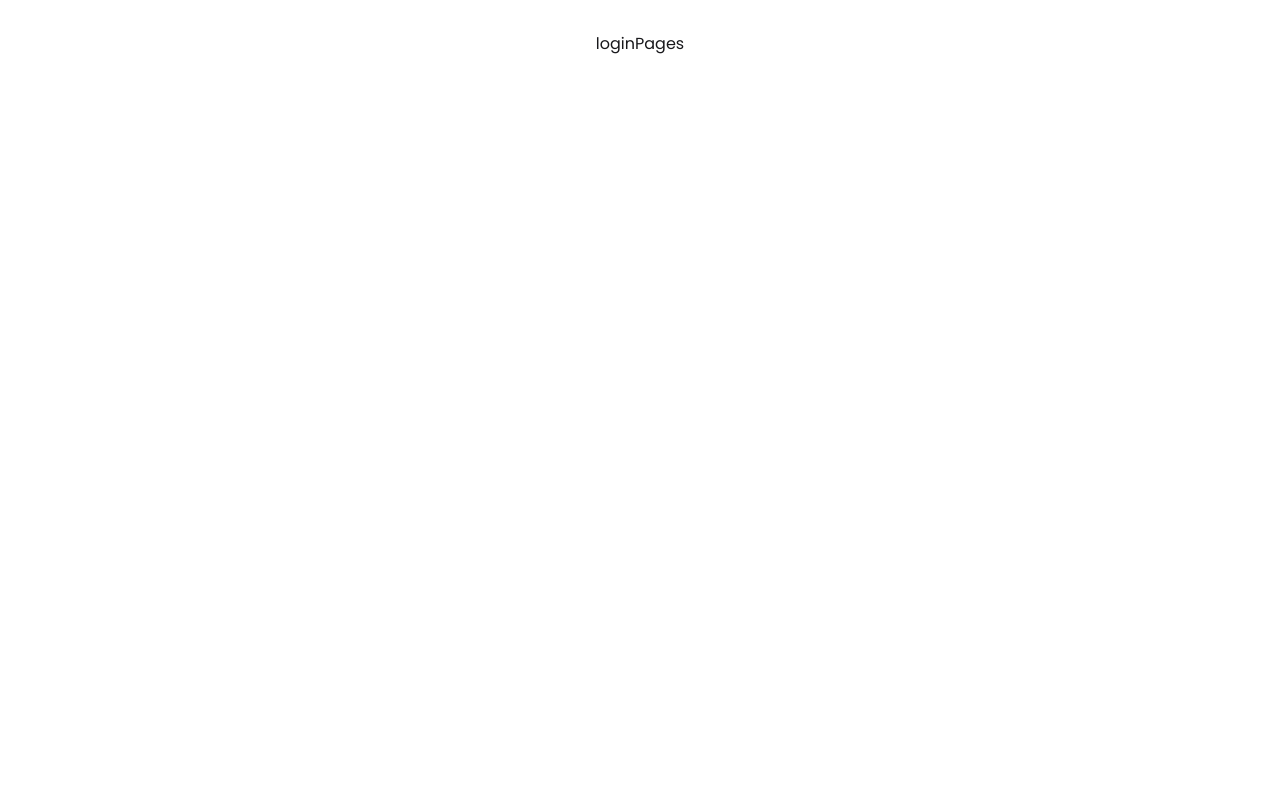
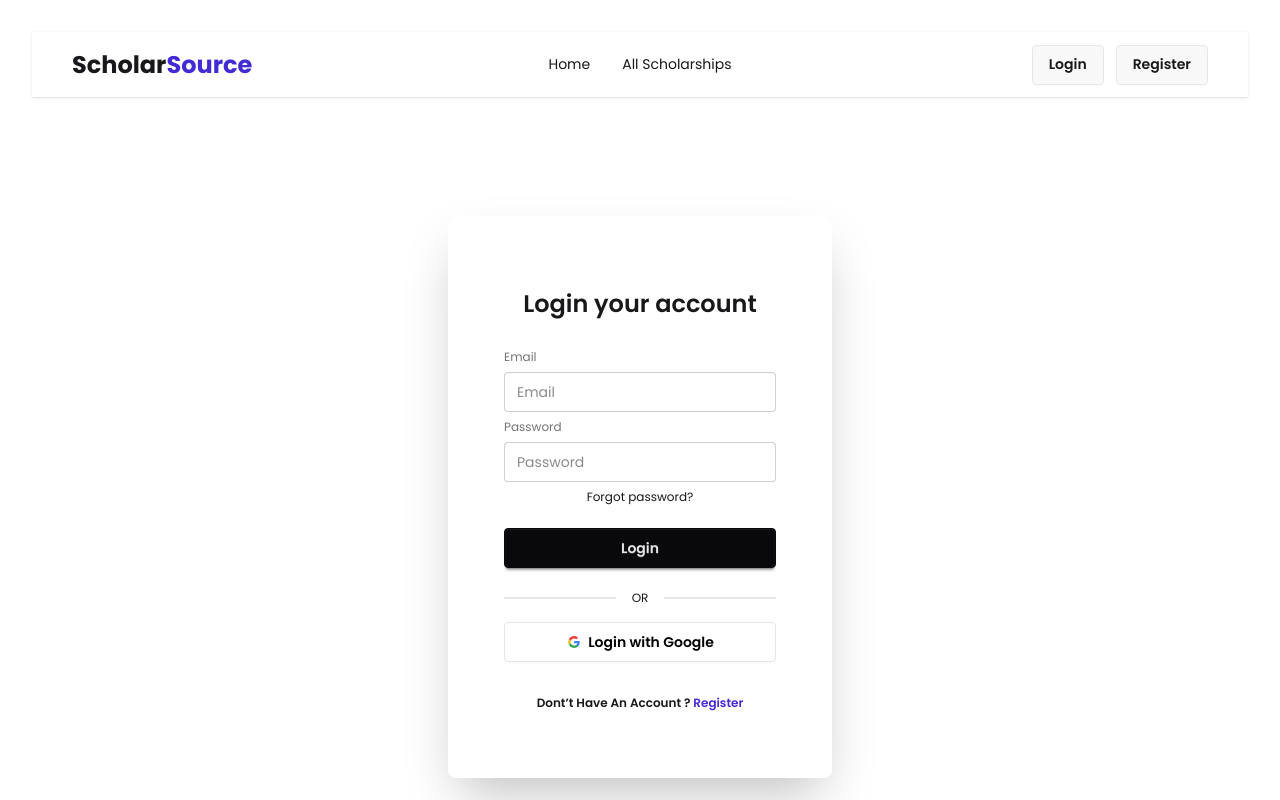
Before and after one commit to FokhrulSabel/scholar-source-client, a React (Vite) app: page /login in a window 1280 px wide. Shown: the top 800 px of the page. Built offline with nearby package versions, Linux system fonts and the light colour scheme; no server answers.

Commit message:
Add Login pages and AuthProvider

```diff
--- a/src/context/AuthContext.jsx
+++ b/src/context/AuthContext.jsx
@@ -0,0 +1,3 @@
+import { createContext } from "react";
+
+export const AuthContext = createContext(null);
--- a/src/context/AuthProvider.jsx
+++ b/src/context/AuthProvider.jsx
@@ -1,11 +1,71 @@
-import React from 'react';
+import React, { useEffect, useState } from "react";
+import {
+  createUserWithEmailAndPassword,
+  GoogleAuthProvider,
+  onAuthStateChanged,
+  signInWithEmailAndPassword,
+  signInWithPopup,
+  signOut,
+  updateProfile,
+} from "firebase/auth";
+import { auth } from "../firebase/firebase.init";
+import { AuthContext } from "./AuthContext";
 
-const AuthProvider = () => {
-    return (
-        <div>
+const googleProvider = new GoogleAuthProvider();
 
-        </div>
-    );
+const AuthProvider = ({ children }) => {
+  const [user, setUser] = useState(null);
+  const [loading, setLoading] = useState(true);
+
+  //create user with email and password
+  const createUser = (email, password) => {
+    setLoading(true);
+    return createUserWithEmailAndPassword(auth, email, password);
+  };
+
+  useEffect(() => {
+    const unsubscribe = onAuthStateChanged(auth, (currentuser) => {
+      setUser(currentuser);
+      setLoading(false);
+    });
+    return () => unsubscribe();
+  }, []);
+  //update user profile
+  const updateUser = (updatedData) => {
+    return updateProfile(auth.currentUser, updatedData);
+  };
+
+  //signIn user with email and password
+  const signInUser = (email, password) => {
+    setLoading(true);
+    return signInWithEmailAndPassword(auth, email, password);
+  };
+  //signIn user with email and password
+  const googleSignIn = () => {
+    setLoading(true);
+    return signInWithPopup(auth, googleProvider);
+  };
+
+  //signOut user
+  const signOutUser = () => {
+    setLoading(true);
+    return signOut(auth);
+  };
+
+  const AuthInfo = {
+    createUser,
+    user,
+    setUser,
+    updateUser,
+    loading,
+    signInUser,
+    googleSignIn,
+    signOutUser,
+  };
+
+  return (
+    <AuthContext.Provider value={AuthInfo}>{children}</AuthContext.Provider>
+  );
 };
 
 export default AuthProvider;
--- a/src/firebase/firebase.init.js
+++ b/src/firebase/firebase.init.js
@@ -11,7 +11,7 @@ const firebaseConfig = {
   projectId: import.meta.env.VITE_FIREBASE_PROJECT_ID,
   storageBucket: import.meta.env.VITE_FIREBASE_STORAGE_BUCKET,
   messagingSenderId: import.meta.env.VITE_FIREBASE_MESSAGING_SENDER_ID,
-  appId: import.meta.env.VITE_FIREBASE_APP_ID,
+  appId: import.meta.env.VITE_FIREBASE_APP_ID
 };
 
 // Initialize Firebase
--- /dev/null
+++ b/src/hooks/useAuth.jsx
@@ -0,0 +1,9 @@
+import React, { use } from "react";
+import { AuthContext } from "../context/AuthContext";
+
+const useAuth = () => {
+  const authInfo = use(AuthContext);
+  return authInfo;
+};
+
+export default useAuth;
--- a/src/layouts/AuthLayout.jsx
+++ b/src/layouts/AuthLayout.jsx
@@ -1,10 +1,14 @@
 import React from "react";
 import { Outlet } from "react-router";
+import Navbar from "../components/Navbar/Navbar";
+import Footer from "../components/Footer/Footer";
 
 const AuthLayout = () => {
   return (
-    <div>
+    <div className="max-w-screen-2xl mx-auto items-center">
+      <Navbar></Navbar>
       <Outlet></Outlet>
+      <Footer></Footer>
     </div>
   );
 };
--- a/src/main.jsx
+++ b/src/main.jsx
@@ -4,9 +4,12 @@ import "./index.css";
 import App from "./App.jsx";
 import { RouterProvider } from "react-router/dom";
 import router from "./routes/Router.jsx";
+import AuthProvider from "./context/AuthProvider.jsx";
 
 createRoot(document.getElementById("root")).render(
   <StrictMode>
-    <RouterProvider router={router}></RouterProvider>
+    <AuthProvider>
+      <RouterProvider router={router}></RouterProvider>
+    </AuthProvider>
   </StrictMode>,
 );
--- a/src/pages/Auth/Login/Login.jsx
+++ b/src/pages/Auth/Login/Login.jsx
@@ -1,11 +1,101 @@
-import React from 'react';
+import React from "react";
+import { useForm } from "react-hook-form";
+import { Link, useLocation, useNavigate } from "react-router";
+import useAuth from "../../../hooks/useAuth";
+import SocialLogin from "../SocialLogin/SocialLogin";
 
 const Login = () => {
-    return (
-        <div>
-            <h2>loginPages</h2>
+  const location = useLocation();
+  const navigate = useNavigate();
+  const { signInUser } = useAuth();
+  const {
+    register,
+    handleSubmit,
+    formState: { errors },
+  } = useForm();
+  const handleLogIn = (data) => {
+    signInUser(data.email, data.password)
+      .then((res) => {
+        console.log(res.user);
+        navigate(location.state || "/");
+      })
+      .catch((errror) => {
+        console.log(errror);
+      });
+  };
+
+  return (
+    <div className="flex justify-center items-center min-h-screen">
+      <div className="card bg-base-100 w-full max-w-sm shrink-0 shadow-2xl">
+        <div className="card-body">
+          <h2 className="text-2xl font-semibold text-center py-4">
+            Login your account
+          </h2>
+          <form
+            onSubmit={handleSubmit(handleLogIn)}
+            className="fieldset relative"
+          >
+            {/* Email */}
+            <label className="label">Email</label>
+            <input
+              type="email"
+              {...register("email", { required: true })}
+              className="input"
+              placeholder="Email"
+            />
+            {errors.email?.type === "required" && (
+              <p className="text-red-500">The email is required</p>
+            )}
+            {/* Password */}
+            <label className="label">Password</label>
+            <input
+              type="password"
+              {...register("password", {
+                required: true,
+                minLength: 6,
+                pattern: /^(?=.*[a-z])(?=.*[A-Z])(?=.*\d).{6,}$/,
+              })}
+              className="input"
+              placeholder="Password"
+              name="password"
+            />
+            {/* Error massgae for Password */}
+            {errors.password?.type === "required" && (
+              <p className="text-red-500">Password is required</p>
+            )}
+
+            {errors.password?.type === "pattern" && (
+              <p className="text-red-500">
+                Password must contain at least one uppercase, one lowercase, one
+                number.
+              </p>
+            )}
+
+            <div>
+              <Link className="link link-hover cursor-pointer">
+                Forgot password?
+              </Link>
+            </div>
+            <button type="submit" className="btn btn-neutral mt-4 ">
+              Login
+            </button>
+            <SocialLogin></SocialLogin>
+
+            <p className="text-md font-semibold text-center my-1.5">
+              Dont’t Have An Account ?{" "}
+              <Link
+                state={location?.state}
+                className="text-primary"
+                to="/register"
+              >
+                Register
+              </Link>{" "}
+            </p>
+          </form>
         </div>
-    );
+      </div>{" "}
+    </div>
+  );
 };
 
 export default Login;
--- a/src/pages/Auth/SocialLogin/SocialLogin.jsx
+++ b/src/pages/Auth/SocialLogin/SocialLogin.jsx
@@ -1,11 +1,61 @@
-import React from 'react';
+import React from "react";
+import { useLocation, useNavigate } from "react-router";
+import useAuth from "../../../hooks/useAuth";
 
 const SocialLogin = () => {
-    return (
-        <div>
-
-        </div>
-    );
+  const { signInwithGoogle } = useAuth();
+  const loacation = useLocation();
+  const navigate = useNavigate();
+  const handleSignInWithGoogle = () => {
+    signInwithGoogle()
+      .then((res) => {
+        console.log(res.user);
+        navigate(loacation.state || "/");
+      })
+      .catch((error) => {
+        console.log(error);
+      });
+  };
+  return (
+    <div className="text-center pb-5">
+      {/* Divider */}
+      <div className="divider">OR</div>
+      {/* Google */}
+      <button
+        onClick={handleSignInWithGoogle}
+        className="btn w-full bg-white text-black border-[#e5e5e5]"
+      >
+        <svg
+          aria-label="Google logo"
+          width="16"
+          height="16"
+          xmlns="http://www.w3.org/2000/svg"
+          viewBox="0 0 512 512"
+        >
+          <g>
+            <path d="m0 0H512V512H0" fill="#fff"></path>
+            <path
+              fill="#34a853"
+              d="M153 292c30 82 118 95 171 60h62v48A192 192 0 0190 341"
+            ></path>
+            <path
+              fill="#4285f4"
+              d="m386 400a140 175 0 0053-179H260v74h102q-7 37-38 57"
+            ></path>
+            <path
+              fill="#fbbc02"
+              d="m90 341a208 200 0 010-171l63 49q-12 37 0 73"
+            ></path>
+            <path
+              fill="#ea4335"
+              d="m153 219c22-69 116-109 179-50l55-54c-78-75-230-72-297 55"
+            ></path>
+          </g>
+        </svg>
+        Login with Google
+      </button>
+    </div>
+  );
 };
 
 export default SocialLogin;
```
